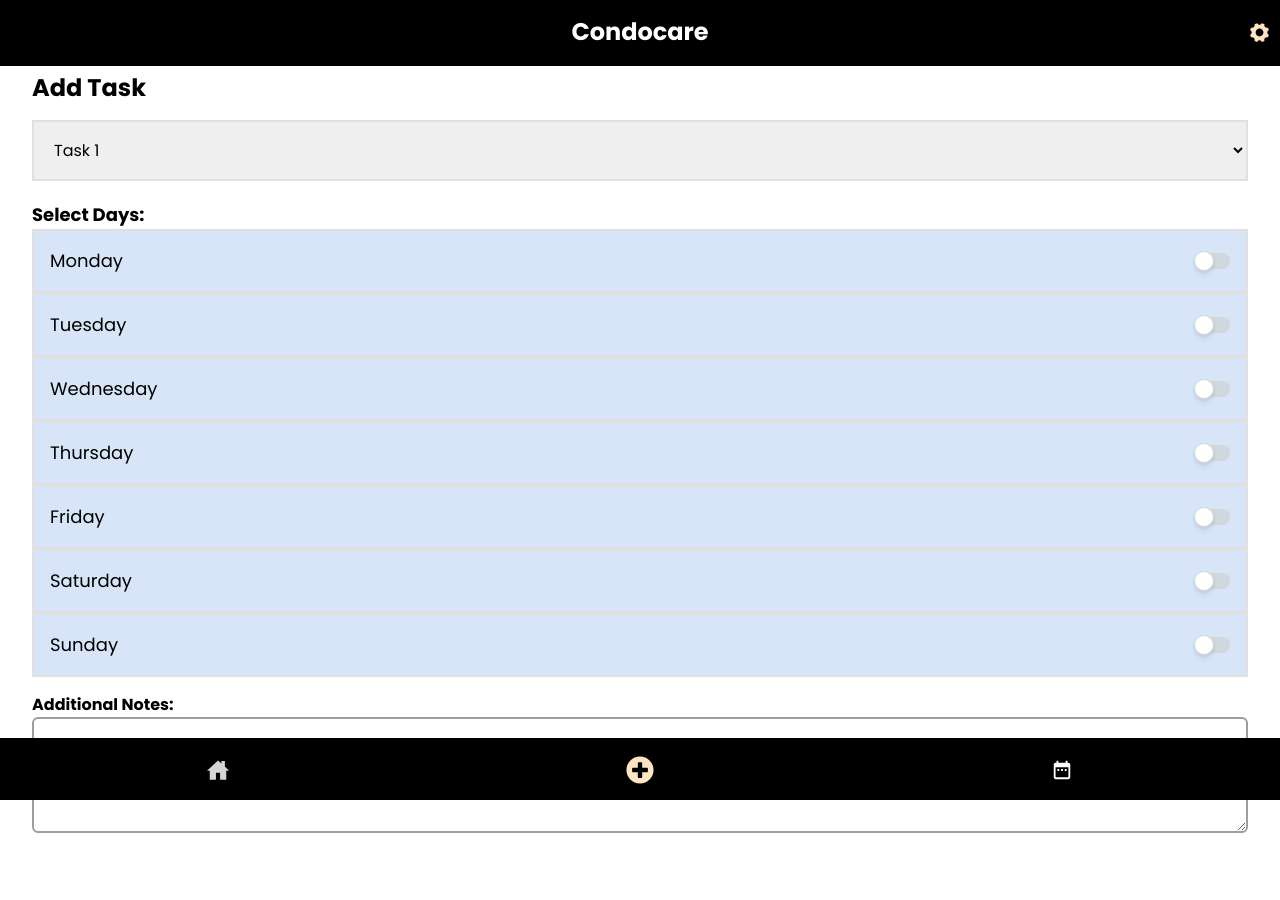
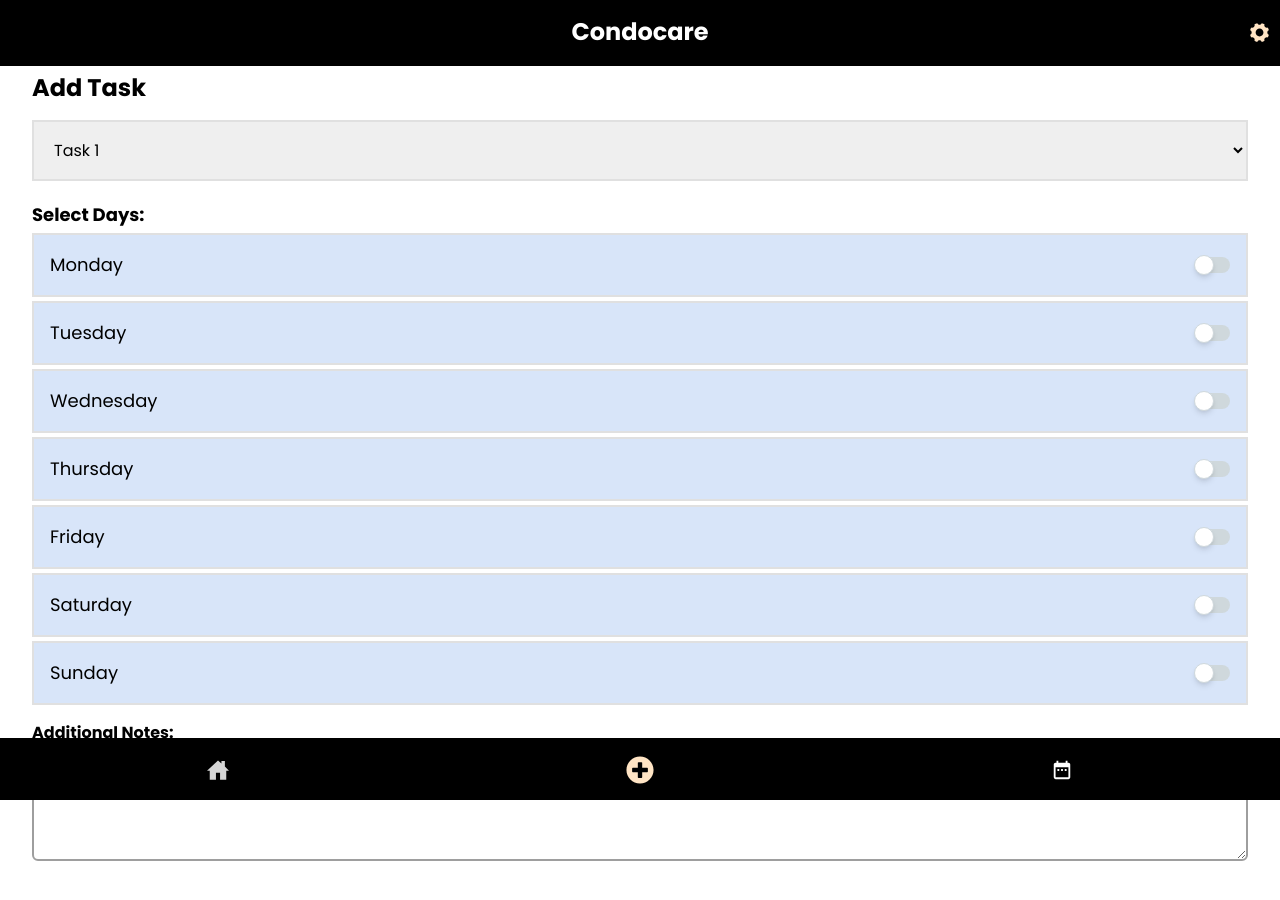
Before and after one commit to Wahaj-Ali-SK/hosuekeeping, a React (Vite) app: page /add-task in a window 1280 px wide. Shown: the top 900 px of the page. Built offline with nearby package versions, Linux system fonts and the light colour scheme.

Commit message:
Update AddTask.jsx

```diff
--- a/src/pages/AddTask/AddTask.jsx
+++ b/src/pages/AddTask/AddTask.jsx
@@ -45,7 +45,7 @@ const AddTask = () => {
           </select>
         </div>
 
-        <div className="flex flex-col justify-between mt-5">
+        <div className="flex flex-col justify-between mt-5 gap-1">
           <h3 className="font-bold text-lg">Select Days:</h3>
           <div
             className="flex justify-between items-center border-2 border-gray-300 p-4 bg-input-bg"
```
